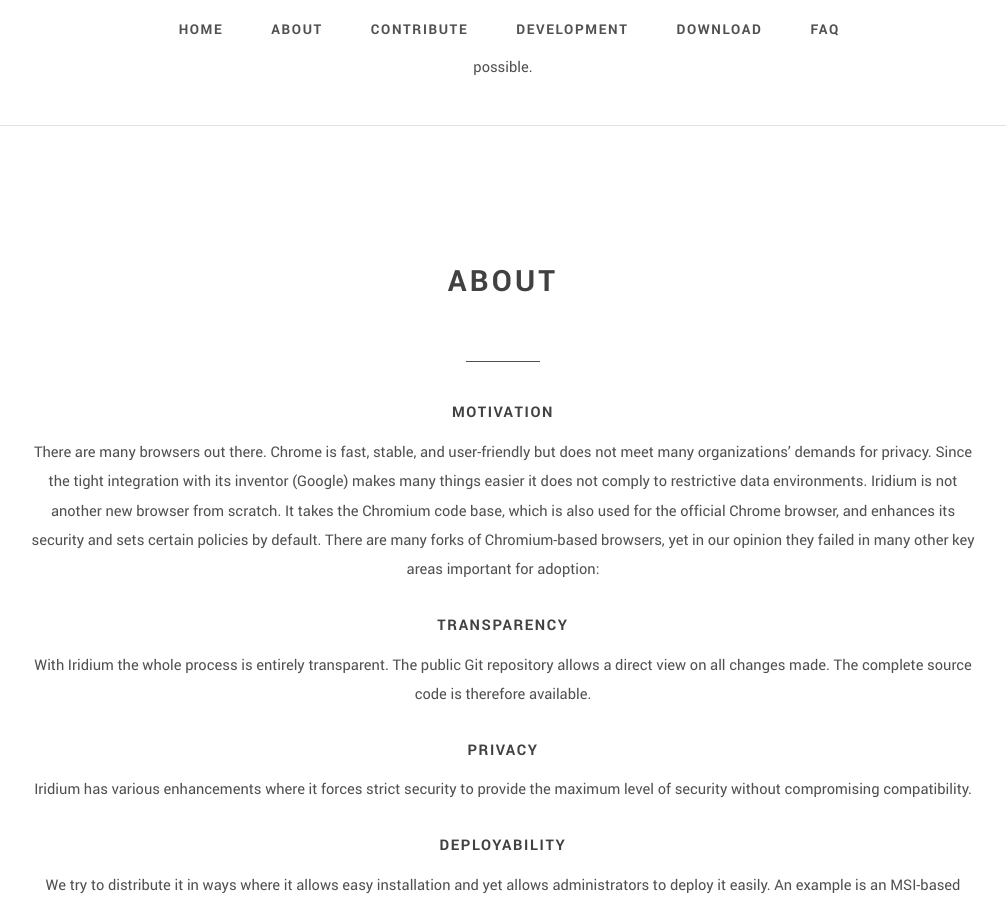
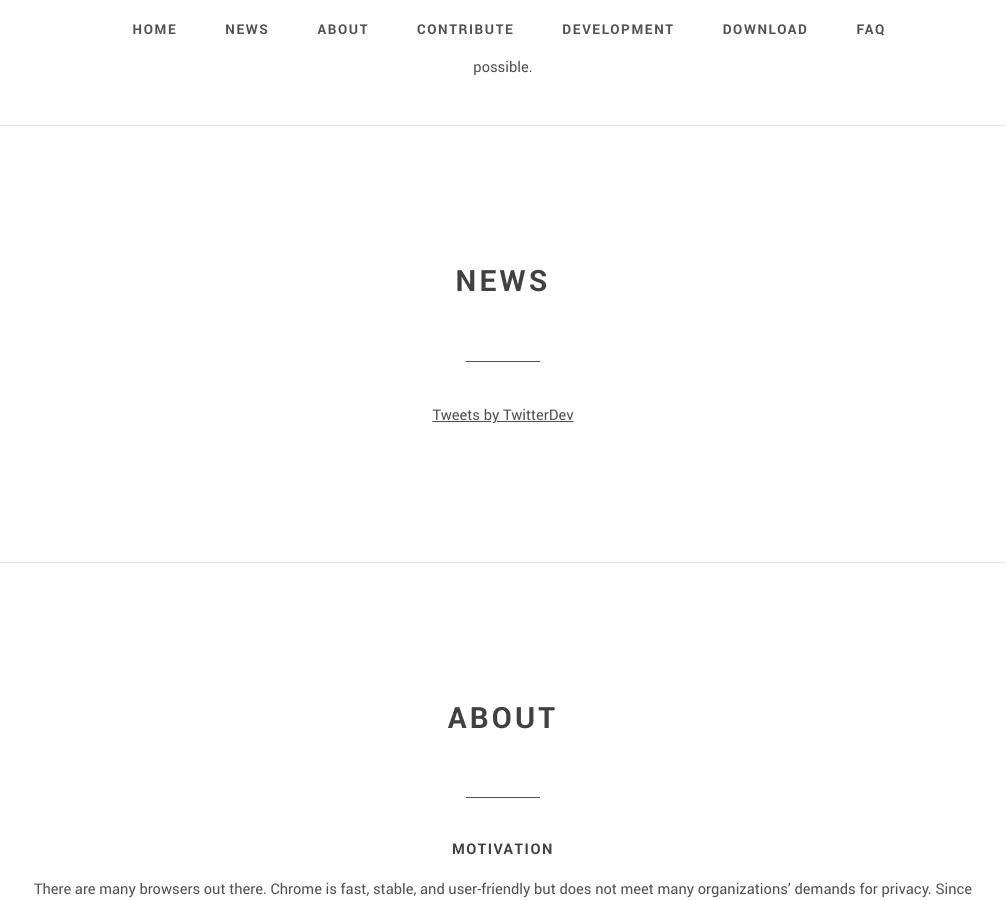
Before and after one commit to iridium-browser/tracker, a Jekyll site: the page built from index.html, in a window 1280 px wide and 900 px high, scrolled down 1070 px. Shown: the whole window, without its empty margins (137-1143 px from the left). Built offline with Jekyll 4.4.1, drawn with Linux system fonts in a browser that asks for light colours; comment, search, counter and statistics services are not loaded.

Commit message:
added News section
test 1

```diff
--- a/_config.yml
+++ b/_config.yml
@@ -19,6 +19,7 @@
   - marquee
   - home
   - features
+  - news
   - about
   - logos
   - contribute
--- a/_includes/header-default.html
+++ b/_includes/header-default.html
@@ -5,6 +5,7 @@
         <nav id="nav">
           <ul>
             <li><a href="index.html">Home</a></li>
+			<li><a href="index.html#news">News</a></li>
             <li><a href="index.html#about">About</a></li>
             <li><a href="index.html#contribute">Contribute</a></li>
             {% for my_page in site.pages %}
--- a/_includes/header-start.html
+++ b/_includes/header-start.html
@@ -5,6 +5,7 @@
         <nav id="nav">
           <ul>
             <li><a href="index.html">Home</a></li>
+			<li><a href="index.html#news">News</a></li>
             <li><a href="index.html#about">About</a></li>
             <li><a href="index.html#contribute">Contribute</a></li>
             {% for my_page in site.pages %}
--- a/index.html
+++ b/index.html
@@ -42,6 +42,19 @@
 
 <hr/>
 
+<!-- NEWS -->
+<section id="news" class="wrapper style1 special">
+<div class="container">
+<header class="major">
+{% for news in site.news %}
+  <h1>{{ news.title }}</h1>
+</header>
+<p>{{ news.content }}</p>
+{% endfor %}
+</div>
+</section>
+
+<hr/>
 
 <!-- ABOUT -->
 <section id="about" class="wrapper style1 special">
```
Also changed, not shown: _news/twitter.md (added, +8 -0 lines).
